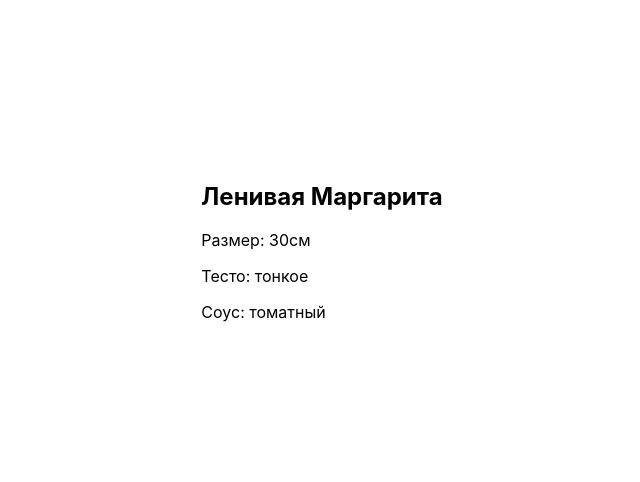
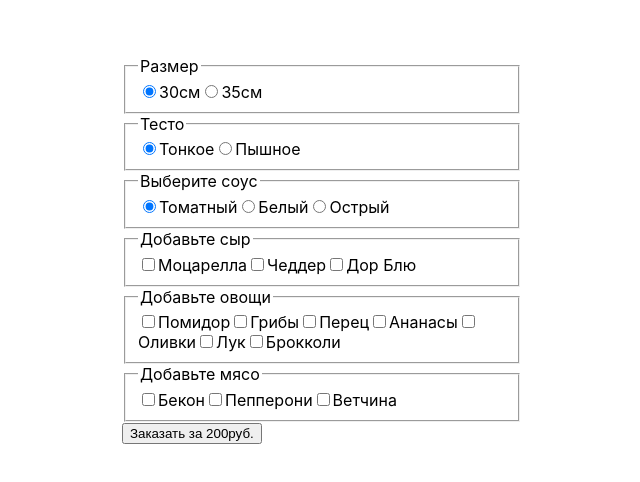
Before and after one commit to and-tol/artem-pizza, a React (Create React App) app: page / in a window 1280 px wide. Shown: the part 150-632 px from the top of the page, without its empty margins (318-958 px from the left). Built offline with nearby package versions, Linux system fonts and the light colour scheme.

Commit message:
refact(PizzaForm): add DEFAULT_PIZZA

```diff
--- a/src/App.tsx
+++ b/src/App.tsx
@@ -8,7 +8,8 @@ import { PizzaConfiguration } from './types';
 function App() {
   const [pizza, setPizza] = useState<PizzaConfiguration>(DEFAULT_PIZZA);
 
-  if (pizza) {
+  // TODO: сначала должна быть форма, сейчас это дефолтная пицца
+  if (false) { // pizza
     return <PizzaOrderPreview pizza={pizza} />;
   }
 
--- a/src/PizzaForm.tsx
+++ b/src/PizzaForm.tsx
@@ -1,4 +1,6 @@
 import React, { FC, useState } from 'react';
+// Data
+import {DEFAULT_PIZZA} from './pizzaData'
 // Types
 import { PizzaConfiguration } from './types';
 // Hooks
@@ -11,19 +13,19 @@ interface PizzaFormProps {
 
 export const PizzaForm: FC<PizzaFormProps> = ({ onPizzaCreated }) => {
   // Size
-  const [size, setSize] = useState('30');
+  const [size, setSize] = useState(DEFAULT_PIZZA.size);
 
   const changeSize = (event: React.ChangeEvent<HTMLInputElement>) => {
     setSize(event.target.value);
   };
   // Dough
-  const [dough, setDough] = useState('thin');
+  const [dough, setDough] = useState(DEFAULT_PIZZA.dough);
 
   const changeDough = (event: React.ChangeEvent<HTMLInputElement>) => {
     setDough(event.target.value);
   };
   // Sauce
-  const [sauce, setSauce] = useState('tomato');
+  const [sauce, setSauce] = useState(DEFAULT_PIZZA.sauce);
   const changeSauce = (event: React.ChangeEvent<HTMLInputElement>) => {
     setSauce(event.target.value);
   };
```
